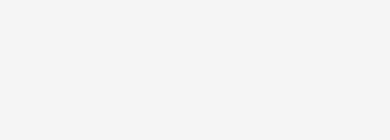
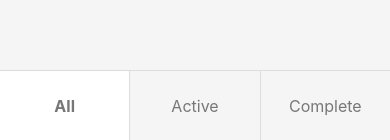
Before and after one commit to nlewis84/todos-react-native, a React Native app: screen / in a window 390 px wide. Shown: the part 704-844 px from the top of the page. Built offline with nearby package versions, Linux system fonts and the light colour scheme.

Commit message:
working sorting tab bar

```diff
--- a/App.js
+++ b/App.js
@@ -6,6 +6,7 @@ import Heading from "./src/components/Heading";
 import Input from "./src/components/Input";
 import Button from "./src/components/Button";
 import TodoList from "./src/components/TodoList";
+import TabBar from "./src/components/TabBar";
 
 let todoIndex = 0;
 
@@ -20,6 +21,7 @@ class App extends Component {
         this.submitTodo = this.submitTodo.bind(this);
         this.toggleComplete = this.toggleComplete.bind(this);
         this.deleteTodo = this.deleteTodo.bind(this);
+        this.setType = this.setType.bind(this);
     }
 
     inputChange(inputValue) {
@@ -59,8 +61,12 @@ class App extends Component {
         this.setState({ todos });
     }
 
+    setType(type) {
+        this.setState({ type });
+    }
+
     render() {
-        const { inputValue, todos } = this.state;
+        const { todos, inputValue, type } = this.state;
         return (
             <View style={styles.container}>
                 <ScrollView
@@ -73,12 +79,14 @@ class App extends Component {
                         inputChange={(text) => this.inputChange(text)}
                     />
                     <TodoList
+                        type={type}
                         toggleComplete={this.toggleComplete}
                         deleteTodo={this.deleteTodo}
                         todos={todos}
                     />
                     <Button submitTodo={this.submitTodo} />
                 </ScrollView>
+                <TabBar type={type} setType={this.setType} />
             </View>
         );
     }
--- /dev/null
+++ b/src/components/TabBar.js
@@ -0,0 +1,32 @@
+import React from "react";
+import { View, StyleSheet } from "react-native";
+import TabBarItem from "./TabBarItem";
+
+const TabBar = ({ setType, type }) => (
+    <View style={styles.container}>
+        <TabBarItem type={type} title="All" setType={() => setType("All")} />
+        <TabBarItem
+            type={type}
+            border
+            title="Active"
+            setType={() => setType("Active")}
+        />
+        <TabBarItem
+            type={type}
+            border
+            title="Complete"
+            setType={() => setType("Complete")}
+        />
+    </View>
+);
+
+const styles = StyleSheet.create({
+    container: {
+        height: 70,
+        flexDirection: "row",
+        borderTopWidth: 1,
+        borderTopColor: "#ddd",
+    },
+});
+
+export default TabBar;
--- /dev/null
+++ b/src/components/TabBarItem.js
@@ -0,0 +1,43 @@
+import React from "react";
+import { Text, TouchableHighlight, StyleSheet, TextInput } from "react-native";
+
+const TabBarItem = ({ border, title, selected, setType, type }) => (
+    <TouchableHighlight
+        underlayColor="#efefef"
+        onPress={setType}
+        style={[
+            styles.item,
+            selected ? styles.selected : null,
+            border ? styles.border : null,
+            type === title ? styles.selected : null,
+        ]}
+    >
+        <Text style={[styles.itemText, type === title ? styles.bold : null]}>
+            {title}
+        </Text>
+    </TouchableHighlight>
+);
+
+const styles = StyleSheet.create({
+    item: {
+        flex: 1,
+        justifyContent: "center",
+        alignItems: "center",
+    },
+    border: {
+        borderLeftWidth: 1,
+        borderLeftColor: "#ddd",
+    },
+    itemText: {
+        color: "#777777",
+        fontSize: 16,
+    },
+    selected: {
+        backgroundColor: "#ffffff",
+    },
+    bold: {
+        fontWeight: "bold",
+    },
+});
+
+export default TabBarItem;
--- a/src/components/TodoList.js
+++ b/src/components/TodoList.js
@@ -2,7 +2,18 @@ import React from "react";
 import { View } from "react-native";
 import Todo from "./Todo";
 
-const TodoList = ({ todos, deleteTodo, toggleComplete }) => {
+const TodoList = ({ todos, deleteTodo, toggleComplete, type }) => {
+    const getVisibleTodos = (todos, type) => {
+        switch (type) {
+            case "All":
+                return todos;
+            case "Complete":
+                return todos.filter((t) => t.complete);
+            case "Active":
+                return todos.filter((t) => !t.complete);
+        }
+    };
+    todos = getVisibleTodos(todos, type);
     todos = todos.map((todo, i) => {
         return (
             <Todo
```
